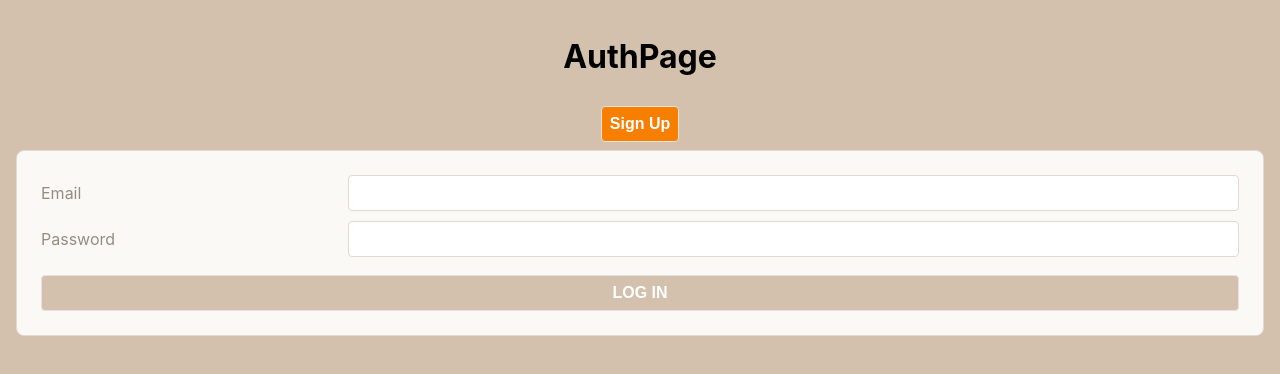
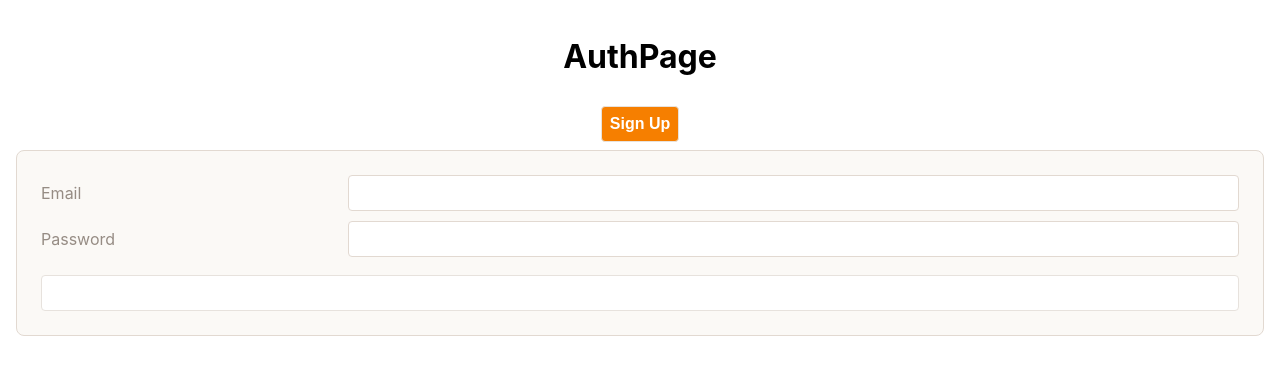
Before and after one commit to jcaputo44/vinyl-stash, a React (Create React App) app: page / in a window 1280 px wide. Shown: the top 374 px of the page. Built offline with nearby package versions, Linux system fonts and the light colour scheme.

Commit message:
initial set up

```diff
--- a/package.json
+++ b/package.json
@@ -1,5 +1,5 @@
 {
-  "name": "mern-infrastructure",
+  "name": "vinyl-stash",
   "version": "0.1.0",
   "private": true,
   "dependencies": {
--- a/public/index.html
+++ b/public/index.html
@@ -24,7 +24,7 @@
       work correctly both with client-side routing and a non-root public URL.
       Learn how to configure a non-root public URL by running `npm run build`.
     -->
-    <title>SEI CAFE</title>
+    <title>Vinyl Stash</title>
   </head>
   <body>
     <noscript>You need to enable JavaScript to run this app.</noscript>
--- a/src/index.css
+++ b/src/index.css
@@ -3,7 +3,7 @@
   --tan-1: #FBF9F6;
   --tan-2: #E7E2DD;
   --tan-3: #E2D9D1;
-  --tan-4: #D3C1AE;
+  --tan-4: #ffffff;
   --orange: #F67F00;
   --text-light: #968c84;
   --text-dark: #615954;
```
Also changed, not shown: 1 other file (tests, documents, lock files or other folders).
